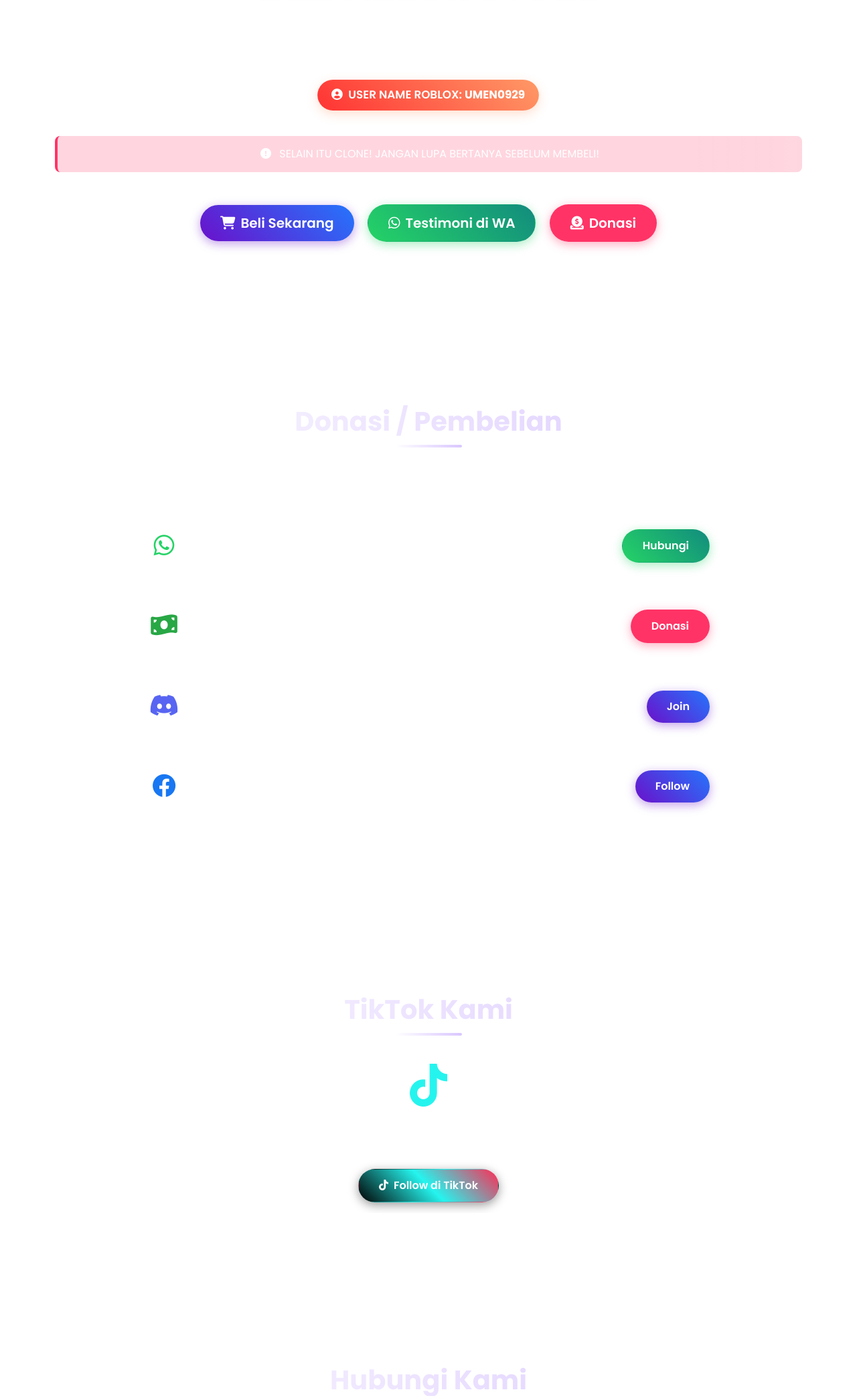
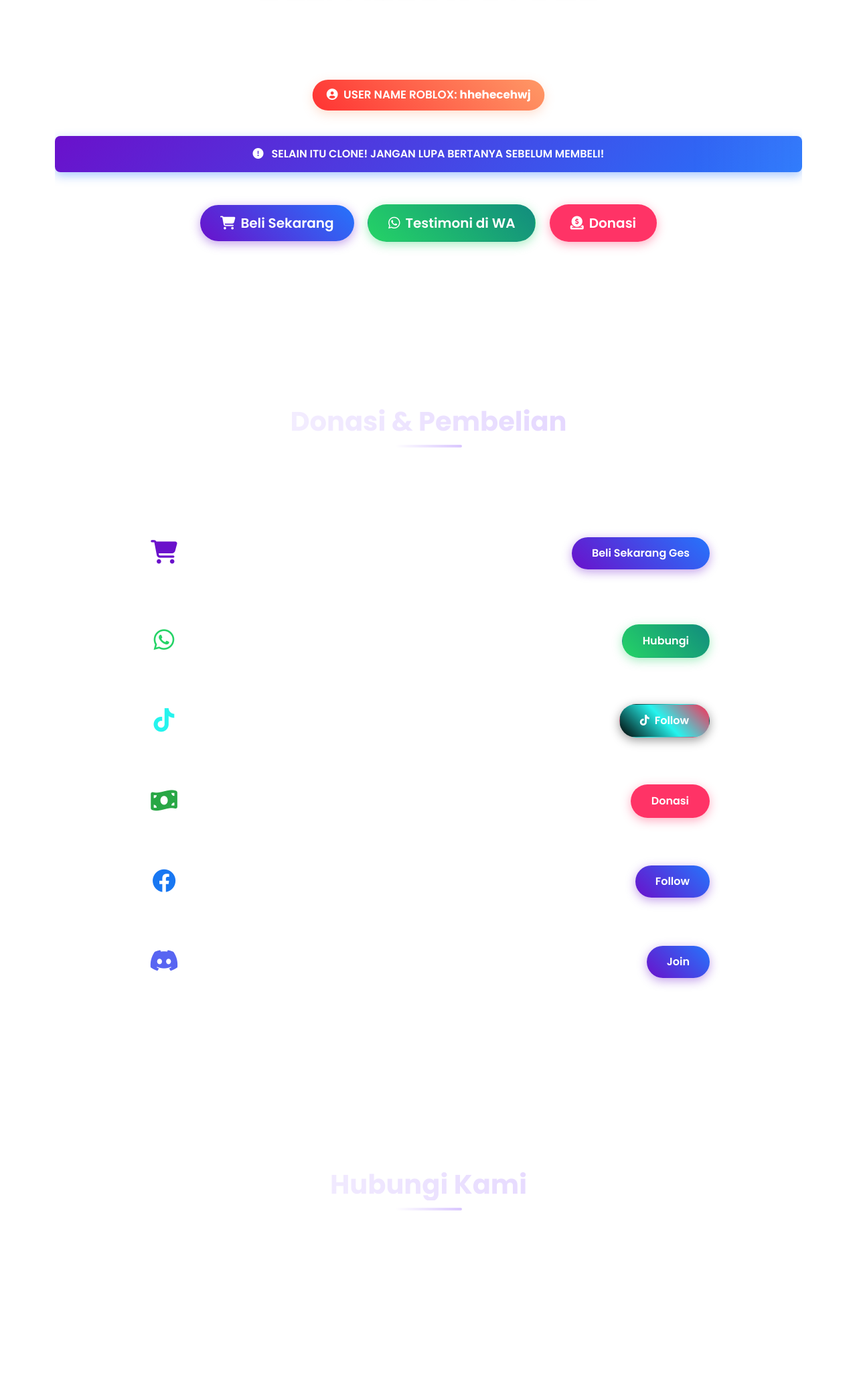
Before and after one commit to IkyyArt/DelfaBloxStore.Id.github.io, a plain HTML site: page index.html in a window 1280 px wide. Shown: the part 348-2435 px from the top of the page at 67% size. Drawn offline with nearby package versions, Linux system fonts and the light colour scheme.

Commit message:
Add files via upload

```diff
--- a/index.html
+++ b/index.html
@@ -313,17 +313,20 @@
         animation: pulse 2s infinite;
       }
 
-      /* PERUBAHAN PADA WARNING-NOTE: MEMPERPANJANG KOTAK */
+      /* PERUBAHAN PADA WARNING-NOTE: BACKGROUND DENGAN GRADIENT BIRU */
       .warning-note {
-        background: rgba(255, 51, 102, 0.2);
-        border-left: 4px solid var(--accent);
+        background: linear-gradient(135deg, #6a11cb 0%, #2575fc 100%);
+        border-left: 4px solid #6a11cb 0%, #2575fc;
         padding: 15px;
         border-radius: 8px;
         margin: 20px 0;
         position: relative;
         overflow: hidden;
-        width: 100%; /* Menambahkan lebar penuh */
-        text-align: center; /* Teks menjadi rata tengah */
+        width: 100%;
+        text-align: center;
+        color: white;
+        font-weight: 600;
+        box-shadow: 0 5px 15px rgba(37, 117, 252, 0.4);
       }
 
       .warning-note::before {
@@ -336,7 +339,7 @@
         background: linear-gradient(
           90deg,
           transparent,
-          rgba(255, 255, 255, 0.1),
+          rgba(255, 255, 255, 0.2),
           transparent
         );
         animation: shine 3s infinite;
@@ -445,11 +448,6 @@
         -webkit-text-fill-color: transparent;
       }
 
-      .tiktok-section {
-        margin-top: 30px;
-        text-align: center;
-      }
-
       @media (max-width: 992px) {
         .channel-item {
           flex-direction: column;
@@ -532,9 +530,6 @@
             <li class="nav-item">
               <a class="nav-link" href="#contact">Kontak</a>
             </li>
-            <li class="nav-item">
-              <a class="nav-link" href="#tiktok">TikTok</a>
-            </li>
           </ul>
         </div>
       </div>
@@ -555,18 +550,18 @@
         </div>
         <h1>DELFABLOX STORE</h1>
         <p class="lead">
-          Tempat terpercaya untuk pembelian item game dengan harga terbaik dan
-          proses cepat!
+          Tempat terpercaya untuk pembelian akun & item game roblox dengan harga
+          terbaik dan proses cepat!
         </p>
 
         <div class="my-4">
           <div class="roblox-username">
             <i class="fas fa-user-circle me-2"></i>USER NAME ROBLOX:
-            <strong>UMEN0929</strong>
+            <strong>hhehecehwj</strong>
           </div>
         </div>
 
-        <!-- Kotak peringatan yang sudah diperpanjang -->
+        <!-- Kotak peringatan yang sudah diubah backgroundnya -->
         <div class="warning-note">
           <i class="fas fa-exclamation-circle me-2"></i> SELAIN ITU CLONE!
           JANGAN LUPA BERTANYA SEBELUM MEMBELI!
@@ -574,18 +569,21 @@
 
         <div class="mt-5">
           <a
-            href="https://wa.me/628xxxxxxxxx?text=Halo%20DelfabLox%20Store,%20saya%20ingin%20bertanya%20sebelum%20membeli"
+            href="https://sociabuzz.com/delfabloxstore"
             class="btn btn-primary btn-lg me-3 mb-2"
           >
             <i class="fas fa-shopping-cart me-2"></i>Beli Sekarang
           </a>
           <a
-            href="https://wa.me/628xxxxxxxxx?text=Halo%20DelfabLox%20Store,%20saya%20ingin%20testimoni"
+            href="https://whatsapp.com/channel/0029Vb6A7jlHLHQZQBQ1Vf2C"
             class="btn btn-whatsapp btn-lg me-3 mb-2"
           >
             <i class="fab fa-whatsapp me-2"></i>Testimoni di WA
           </a>
-          <a href="#donation" class="btn btn-donation btn-lg mb-2">
+          <a
+            href="https://sociabuzz.com/ikkypixelized"
+            class="btn btn-donation btn-lg mb-2"
+          >
             <i class="fas fa-donate me-2"></i>Donasi
           </a>
         </div>
@@ -593,7 +591,7 @@
 
       <!-- Donation Section -->
       <section id="donation" class="my-5 py-5">
-        <h2 class="section-title">Donasi / Pembelian</h2>
+        <h2 class="section-title">Donasi & Pembelian</h2>
         <div class="row">
           <div class="col-md-10 mx-auto">
             <div class="card">
@@ -602,13 +600,39 @@
                   Saluran Donasi & Pembelian
                 </h4>
 
+                <!-- ITEM BARU: BELI SEKARANG -->
+                <div class="channel-item">
+                  <div class="channel-content">
+                    <div class="channel-icon">
+                      <i
+                        class="fas fa-shopping-cart"
+                        style="color: #6a11cb"
+                      ></i>
+                    </div>
+                    <div class="channel-text">
+                      <h5>Beli Sekarang</h5>
+                      <p>
+                        Lakukan pembelian akun & item game roblox langsung
+                        melalui Sociabuzz
+                      </p>
+                    </div>
+                  </div>
+                  <div class="channel-action">
+                    <a
+                      href="https://sociabuzz.com/delfabloxstore"
+                      class="btn btn-primary"
+                      >Beli Sekarang Ges</a
+                    >
+                  </div>
+                </div>
+
                 <div class="channel-item">
                   <div class="channel-content">
                     <div class="channel-icon">
                       <i class="fab fa-whatsapp" style="color: #25d366"></i>
                     </div>
                     <div class="channel-text">
-                      <h5>WhatsApp UMENGAMING</h5>
+                      <h5>WhatsApp DelfaBlox Store</h5>
                       <p>
                         Hubungi kami via WhatsApp untuk pembelian dan informasi
                         lebih lanjut
@@ -617,10 +641,33 @@
                   </div>
                   <div class="channel-action">
                     <a
-                      href="https://wa.me/628xxxxxxxxx"
+                      href="https://wa.me/6288227789219?text=Halo%20Admin%20DelfabLox%20Store,%20aku%20mau%20beli%"
                       class="btn btn-whatsapp"
                       >Hubungi</a
                     >
+                  </div>
+                </div>
+
+                <div class="channel-item">
+                  <div class="channel-content">
+                    <div class="channel-icon">
+                      <i class="fab fa-tiktok" style="color: #25f4ee"></i>
+                    </div>
+                    <div class="channel-text">
+                      <h5>TikTok</h5>
+                      <p>
+                        Hubungi kami via TikTok untuk pembelian dan informasi
+                        lebih lanjut
+                      </p>
+                    </div>
+                  </div>
+                  <div class="channel-action">
+                    <a
+                      href="https://www.tiktok.com/@ikkypixelized?_t=ZS-8zR6z1xV90L&_r=1"
+                      class="btn btn-tiktok"
+                    >
+                      <i class="fab fa-tiktok me-2"></i>Follow
+                    </a>
                   </div>
                 </div>
 
@@ -641,8 +688,29 @@
                     </div>
                   </div>
                   <div class="channel-action">
-                    <a href="https://link-donasi.com" class="btn btn-donation"
+                    <a
+                      href="https://sociabuzz.com/ikkypixelized"
+                      class="btn btn-donation"
                       >Donasi</a
+                    >
+                  </div>
+                </div>
+
+                <div class="channel-item">
+                  <div class="channel-content">
+                    <div class="channel-icon">
+                      <i class="fab fa-facebook" style="color: #1877f2"></i>
+                    </div>
+                    <div class="channel-text">
+                      <h5>Facebook</h5>
+                      <p>Ikuti kami di Facebook untuk update terbaru</p>
+                    </div>
+                  </div>
+                  <div class="channel-action">
+                    <a
+                      href="https://www.facebook.com/delfablox.store.id/"
+                      class="btn btn-primary"
+                      >Follow</a
                     >
                   </div>
                 </div>
@@ -653,67 +721,18 @@
                       <i class="fab fa-discord" style="color: #5865f2"></i>
                     </div>
                     <div class="channel-text">
-                      <h5>Discord UMENGAMING</h5>
-                      <p>
-                        JB WA Steal A Brainrot - Bergabunglah dengan komunitas
-                        Discord kami
-                      </p>
+                      <h5>Discord</h5>
+                      <p>Bergabunglah dengan komunitas Discord kami</p>
                     </div>
                   </div>
                   <div class="channel-action">
                     <a
-                      href="https://discord.gg/umengaming"
+                      href="https://discord.gg/kAnDMdSg"
                       class="btn btn-primary"
                       >Join</a
                     >
                   </div>
                 </div>
-
-                <div class="channel-item">
-                  <div class="channel-content">
-                    <div class="channel-icon">
-                      <i class="fab fa-facebook" style="color: #1877f2"></i>
-                    </div>
-                    <div class="channel-text">
-                      <h5>Facebook UMENGAMING</h5>
-                      <p>
-                        JB Grub Facebook - Ikuti kami di Facebook untuk update
-                        terbaru
-                      </p>
-                    </div>
-                  </div>
-                  <div class="channel-action">
-                    <a
-                      href="https://www.facebook.com/umengaming"
-                      class="btn btn-primary"
-                      >Follow</a
-                    >
-                  </div>
-                </div>
-              </div>
-            </div>
-          </div>
-        </div>
-      </section>
-
-      <!-- TikTok Section -->
-      <section id="tiktok" class="my-5 py-5 tiktok-section">
-        <h2 class="section-title">TikTok Kami</h2>
-        <div class="row">
-          <div class="col-md-6 mx-auto">
-            <div class="card">
-              <div class="card-body text-center">
-                <i class="fab fa-tiktok fa-4x mb-3" style="color: #25f4ee"></i>
-                <h4 class="card-title">Ikuti Kami di TikTok</h4>
-                <p class="card-text">
-                  Dapatkan konten terbaru dan update promo di TikTok kami
-                </p>
-                <a
-                  href="https://www.tiktok.com/@umengaming"
-                  class="btn btn-tiktok"
-                >
-                  <i class="fab fa-tiktok me-2"></i>Follow di TikTok
-                </a>
               </div>
             </div>
           </div>
@@ -730,7 +749,7 @@
                 <h4 class="card-title mb-4">Ikuti Kami di Media Sosial</h4>
                 <div class="d-flex justify-content-center flex-wrap mb-4">
                   <a
-                    href="https://www.instagram.com/umengaming"
+                    href="https://www.instagram.com/delfablox.store.id?igsh=MWdheHo2c3p0aHExdQ%3D%3D"
                     class="social-icon"
                   >
                     <i class="fab fa-instagram"></i>
@@ -739,12 +758,12 @@
                     <i class="fab fa-discord"></i>
                   </a>
                   <a
-                    href="https://www.facebook.com/umengaming"
+                    href="https://www.facebook.com/delfablox.store.id/"
                     class="social-icon"
                   >
                     <i class="fab fa-facebook"></i>
                   </a>
-                  <a href="https://wa.me/628xxxxxxxxx" class="social-icon">
+                  <a href="https://wa.me/6288227789219" class="social-icon">
                     <i class="fab fa-whatsapp"></i>
                   </a>
                   <a
@@ -755,8 +774,8 @@
                   </a>
                 </div>
                 <div class="mt-4">
-                  <h5>JB WA Steal A Brainrot</h5>
-                  <h5>JB Grub Facebook</h5>
+                  <h5>TERIMAKASIH SUDAH BELI & DONASI DISINI</h5>
+                  <h5>SUKSES SELALU GES</h5>
                 </div>
               </div>
             </div>
@@ -768,8 +787,11 @@
     <!-- Footer -->
     <footer>
       <div class="container">
-        <p>&copy; 2023 DelfabLox Store. All Rights Reserved.</p>
-        <p>IG: @UMENGAMING | WhatsApp: UMENGAMING | TikTok: @UMENGAMING</p>
+        <p>&copy; 2024 DelfaBLox Store. All Rights Reserved.</p>
+        <p>
+          IG: @delfablox.store.id | WhatsApp: +6288227789219 | TikTok:
+          @delfablox_official
+        </p>
       </div>
     </footer>
 
```
